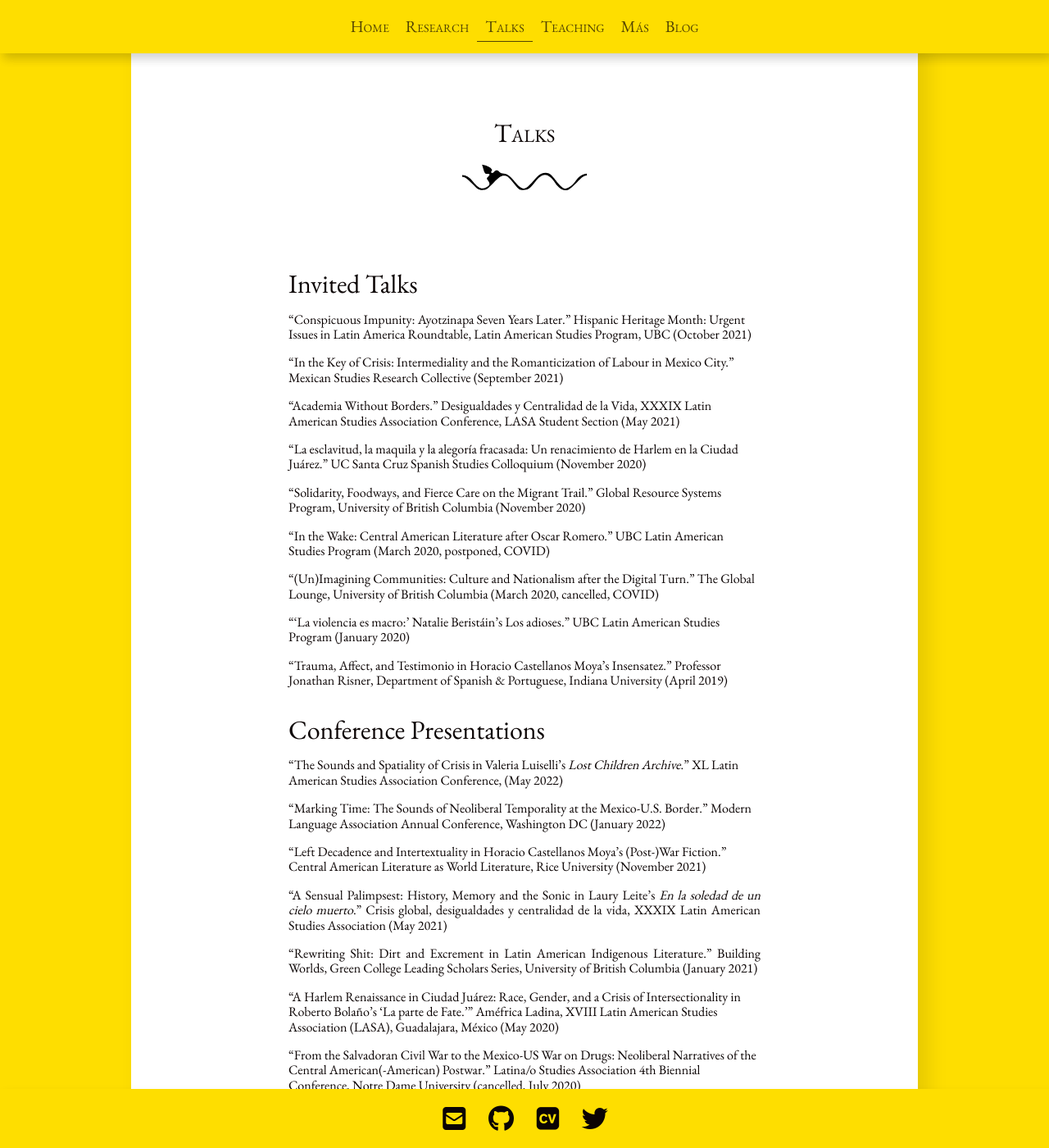
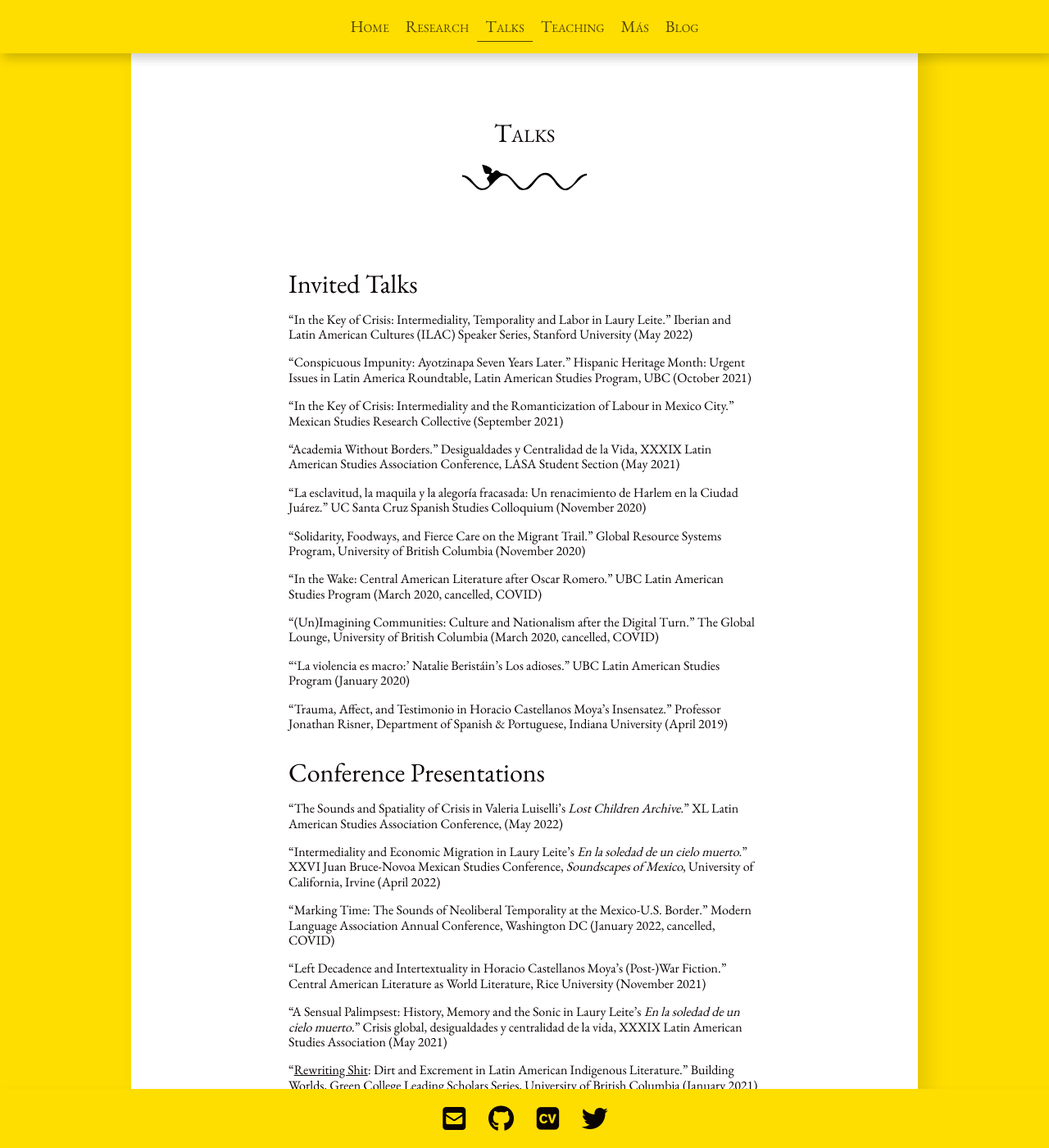
Before and after one commit to dajmcdon/tamara-site, a Jekyll site: the page built from talks.md, in a window 1280 px wide and 1400 px high. Shown: the whole window at 82% size. Built offline with Jekyll 4.4.1, drawn with Linux system fonts in a browser that asks for light colours; nearby versions of some CDN libraries; some web fonts are replaced; some of the changed text lies outside the part shown.

Commit message:
update CV and fix lots of stuff

```diff
--- a/talks.md
+++ b/talks.md
@@ -6,12 +6,13 @@
 
 
 ## Invited Talks
+* "In the Key of Crisis: Intermediality, Temporality and Labor in Laury Leite." Iberian and Latin American Cultures (ILAC) Speaker Series, Stanford University (May 2022)
 * “Conspicuous Impunity: Ayotzinapa Seven Years Later.” Hispanic Heritage Month: Urgent Issues in Latin America Roundtable, Latin American Studies Program, UBC (October 2021)
 * “In the Key of Crisis: Intermediality and the Romanticization of Labour in Mexico City.” Mexican Studies Research Collective (September 2021)
 * “Academia Without Borders.” Desigualdades y Centralidad de la Vida, XXXIX Latin American Studies Association Conference, LASA Student Section (May 2021)
 * "La esclavitud, la maquila y la alegoría fracasada: Un renacimiento de Harlem en la Ciudad Juárez.” UC Santa Cruz Spanish Studies Colloquium (November 2020)
 * “Solidarity, Foodways, and Fierce Care on the Migrant Trail.” Global Resource Systems Program, University of British Columbia (November 2020)
-* “In the Wake: Central American Literature after Oscar Romero.” UBC Latin American Studies Program (March 2020, postponed, COVID)
+* “In the Wake: Central American Literature after Oscar Romero.” UBC Latin American Studies Program (March 2020, cancelled, COVID)
 * “(Un)Imagining Communities: Culture and Nationalism after the Digital Turn.” The Global Lounge, University of British Columbia (March 2020, cancelled, COVID)
 * “‘La violencia es macro:’ Natalie Beristáin’s Los adioses.” UBC Latin American Studies Program (January 2020)
 * “Trauma, Affect, and Testimonio in Horacio Castellanos Moya’s Insensatez.” Professor Jonathan Risner, Department of Spanish & Portuguese, Indiana University (April 2019)
@@ -19,30 +20,22 @@
 ## Conference Presentations
 
 * “The Sounds and Spatiality of Crisis in Valeria Luiselli’s _Lost Children Archive_.” XL Latin American Studies Association Conference, (May 2022)
-* “Marking Time: The Sounds of Neoliberal Temporality at the Mexico-U.S. Border.” Modern Language Association Annual Conference, Washington DC (January 2022)
+* "Intermediality and Economic Migration in Laury Leite’s _En la soledad de un cielo muerto_." XXVI Juan Bruce-Novoa Mexican Studies Conference, _Soundscapes of Mexico_, University of California, Irvine (April 2022)
+* “Marking Time: The Sounds of Neoliberal Temporality at the Mexico-U.S. Border.” Modern Language Association Annual Conference, Washington DC (January 2022, cancelled, COVID)
 * “Left Decadence and Intertextuality in Horacio Castellanos Moya’s (Post-)War Fiction.” Central American Literature as World Literature, Rice University (November 2021)
 * “A Sensual Palimpsest: History, Memory and the Sonic in Laury Leite’s _En la soledad de un cielo muerto_.” Crisis global, desigualdades y centralidad de la vida, XXXIX Latin American Studies Association (May 2021)
-
-* “Rewriting Shit: Dirt and Excrement in Latin American Indigenous Literature.” Building Worlds, Green College Leading Scholars Series, University of British Columbia (January 2021)
-
+* “[Rewriting Shit](https://youtu.be/nDUspX0GRlo?t=1425): Dirt and Excrement in Latin American Indigenous Literature.” Building Worlds, Green College Leading Scholars Series, University of British Columbia (January 2021)
 * “A Harlem Renaissance in Ciudad Juárez: Race, Gender, and a Crisis of Intersectionality in Roberto Bolaño’s ‘La parte de Fate.’” Améfrica Ladina, XVIII Latin American Studies Association (LASA), Guadalajara, México (May 2020)
 * “From the Salvadoran Civil War to the Mexico-US War on Drugs: Neoliberal Narratives of the Central American(-American) Postwar.” Latina/o Studies Association 4th Biennial Conference, Notre Dame University (cancelled, July 2020)
 * “Broken Bodies, Broken Nations: Roberto Bolaño on Neoliberal Logic and (Un)Mediated Violence.” Hispanic Studies Seminar, Department of French, Hispanic & Italian Studies, University of British Columbia, Vancouver, Canada (October 2019)
-
 * “Dissensus and Alternative Left Politics in Postwar El Salvador: Jazz as Metonymy in Horacio Castellanos Moya’s _La diáspora_.” Mesa Centroamérica, LV Congreso de la Asociación Canadiense de Hispanistas, Vancouver, Canada (June 2019)
-
 * “Specters of Roque: The Pen and/as the Sword.” Nuestra América, XXXVII Latin American Studies Association International Conference, Boston (May 2019)
-
 * “Precursors of 1968: Borges, Bolaño, and the Latin American Left.” Textual Transactions, Modern Language Association (MLA) Annual Conference, Chicago (January 2019)
-
-* “Broken Bodies, Broken Nations: Roberto Bolaño’s _2666_ and Neoliberal Consumption.” Consuming Cultures, Midwest Modern Language Association (MMLA) Annual Conference, Kansas City (November 2018)
-
+* Partial list; please see [CV](/assets/research/CV_TamaraMitchell.pdf) for full list.
+<!--* “Broken Bodies, Broken Nations: Roberto Bolaño’s _2666_ and Neoliberal Consumption.” Consuming Cultures, Midwest Modern Language Association (MMLA) Annual Conference, Kansas City (November 2018)
 * “Geopoetics, Geopolitics, and Global Violence: (Un)Mapping Daniel Alarcón’s _Lost City Radio_.” Latinx Studies Now, Latino Studies Association Biannual Conference, Washington, DC (July 2018)
-
 * “Crossing Borders, Literary and Political: Horacio Castellanos Moya’s Post-National Literature.” Latin American Studies in a Globalized World, XXXVI Latin American Studies Association International Conference, Barcelona, Spain (May 2018)
-
 * “Disappearing Nations, Disappearing Genres: The Decline of the Modern State and Post-National Literature.” Ohio Latin Americanist Conference, The Ohio State University, Columbus, OH (October 2017)
-
 * “The Body in Crisis: Reading Bolaño on Neoliberalism, the Failed State, & Political Precarity.” Diálogos de saberes, XXXV Latin American Studies Association International Conference, Lima, Peru (April 2017)
 
 * "Snake Bites and Bestiality: Baile con serpientes and the Return of Magical Realism.” I ♥ POP, Interdisciplinary Conference of the Department of Comparative Literature at the Graduate Center, CUNY (November 2016)
@@ -63,35 +56,28 @@
 
 * “‘La guagua aérea’: The Puerto Rican Placeholder.” Imagined Spaces: Kaleidoscope Graduate Student Conference, University of Wisconsin-Madison (March 2013)
 
-* “Duœling Discourses: Luis Rafael Sánchez’s _Quíntuples_.” Tenth Annual Hawaii International Conference on Arts and Humanities (January 2012)
+* “Duœling Discourses: Luis Rafael Sánchez’s _Quíntuples_.” Tenth Annual Hawaii International Conference on Arts and Humanities (January 2012)-->
 
 ## Sessions Organized
-* Joint Session, Co-Organizer (with Prof. Ali Kulez, Boston College), “Reframing Crisis in Contemporary Latin American Literature.” _Polarización socioambiental y rivalidad entre grandes potencias_, XL Latin American Studies Association Conference (May 2022)
+* Joint Session, Co-Organizer (with [Prof. Ali Kulez](https://www.bc.edu/content/bc-web/schools/mcas/departments/romance-languages/people/faculty-directory/kulez_ali.html), Boston College), “Reframing Crisis in Contemporary Latin American Literature.” _Polarización socioambiental y rivalidad entre grandes potencias_, XL Latin American Studies Association Conference (May 2022)
 * Co-Organizer (with [Prof. Amanda Smith](https://smith.sites.ucsc.edu), UC Santa Cruz), “Sensible Disruptions: Soundscapes in Contemporary Latin American Literature.” _Crisis global, desigualdades y centralidad de la vida_, XXXIX Latin American Studies Association (May 2021)
 * Co-Organizer (with Profs. Yankai Cao and Katie Marshall, UBC), “Waste Not: Rethinking Poop through Bugs, Books and Power.” Building Worlds, Green College Leading Scholars Series, University of British Columbia (January 2021)
 * Co-Organizer (with Prof. Amanda Smith, UC Santa Cruz), "Listening in Latin America: Narrative Soundscapes & Literary Aurality." _MLA Convention: Persistence_, Toronto (January 2021)
 * Co-Organizer (with [Prof. Ali Kulez](https://www.alikulez.com/research), Boston College), "Géneros: Gender and Genre in the Literatures of Améfrica Ladina." Améfrica Ladina, XVIII Latin American Studies Association (LASA), Guadalajara, México (May 2020)
-
 * Organizer, "Nuestra América through a Latinx Lens: Reading (with) Héctor Tobar.” Roundtable with the author. Nuestra América, XXXVII Latin American Studies Association Conference, Boston, MA (May 2019)
-
 * Organizer, “Residues of the Archive: On Belonging, Inequality, and Crisis from the IsthmUS.” Nuestra América, XXXVII Latin American Studies Association International Conference, Boston, MA (May 2019), Section-sponsored Session
-
 * Co-Organizer (with Prof. Matt Johnson, New Mexico Tech), “Borgesian Transactions: Literary Debts, Literary Inheritances.” Textual Transactions, Modern Language Association Annual Conference, Chicago (January 2019), Presidential Session
-
 * Organizer, “Consumption of the Other, Consumption of the Self: Aesthetic Mutilation as Neoliberal Critique.” Consuming Cultures, Midwest Modern Language Association Annual Conference, Kansas City (November 2018), Special Session
-
 * Organizer, “Political and Literary Geographies in Flux: Culture and Media in the Era of Post-National Globalization.” Latin American Studies in a Globalized World, XXXVI Latin American Studies Association International Conference, Barcelona, Spain (May 2018)
-
 * Organizer, “Impactos del capitalismo globalizado: Fenómenos literarios glocales desde una perspectiva intercontinental.” Ohio Latin Americanist Conference, The Ohio State University (October 2017)
-
 * Organizer, “Culture on Crisis / Culture in Crisis: Art and the Neoliberal Market.” Diálogos de saberes, XXXV Latin American Studies Association International Conference, Lima, Peru (April 2017)
 
 ## Panel Moderation
+* “Reframing Crisis in Contemporary Latin American Literature.” _Polarización socioambiental y rivalidad entre grandes potencias_, XL Latin American Studies Association Conference, May 2022
+* “Oralidades y textualidades,” FHIS Graduate Student Symposium, May 2022
 * Listening in Latin America: Narrative Soundscapes & Literary Aurality. _MLA Convention: Persistence_, Toronto (January 2021)
 * Crossing Borders. _On the Move: Narratives of Displacement, Travel and Mobilities_, Graduate Student Conference: French, Hispanic & Italian Studies, University of British Columbia (October 2019)
-
 * History and its Shadows: Re-Thinking Historical Narratives in Contemporary Latin American and Luso-Brazilian Literature. _Diálogos 13_: Graduate Student Research Conference, Indiana University (February 2016)
-
 * Luso-Brazilian Literature & Culture. _Diálogos 10_: Graduate Student Research Conference, Indiana University (February 2013)
 
 
```
Also changed, not shown: 1 other file.
